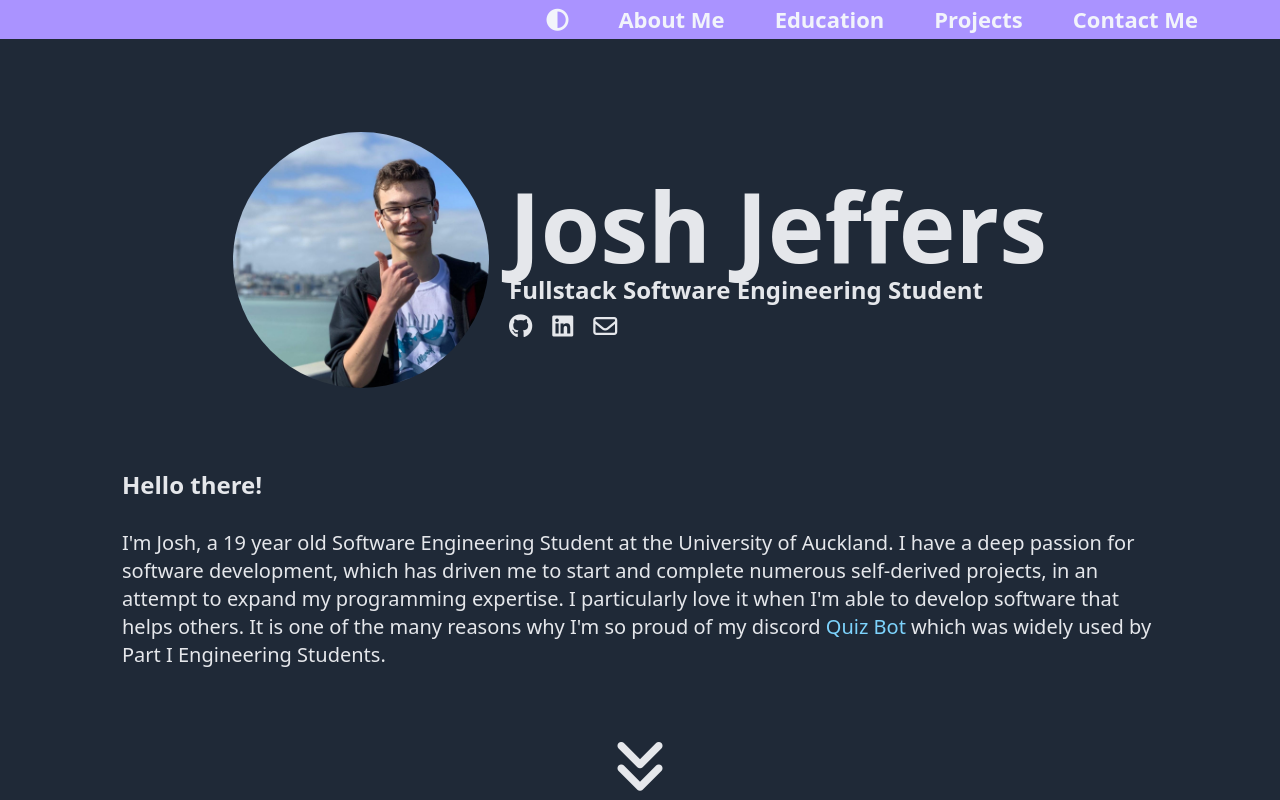
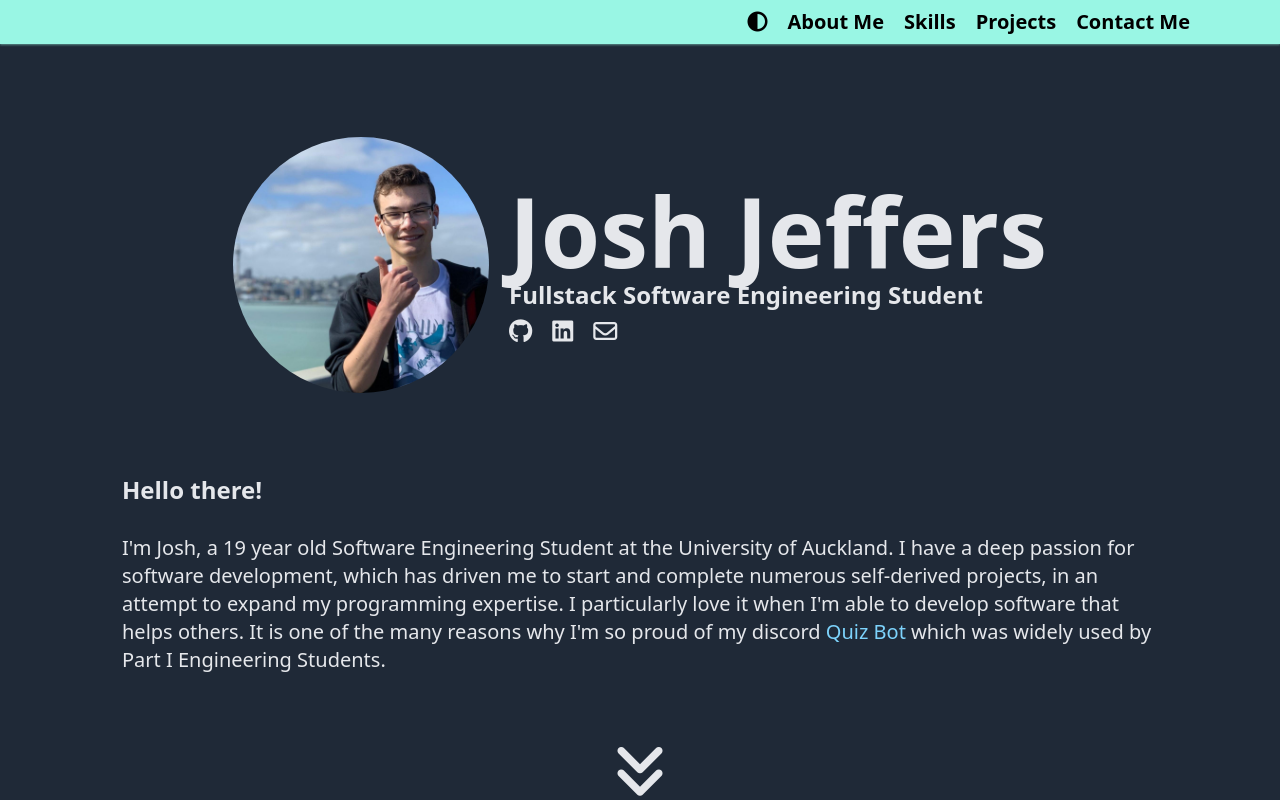
Before and after one commit to pumbas600/E-Portfolio, a React (Create React App) app: page / in a window 1280 px wide. Shown: the top 800 px of the page. Built offline with nearby package versions, Linux system fonts and the light colour scheme.

Commit message:
Changed colour of header to teal

```diff
--- a/src/Components/HomePage/Header.tsx
+++ b/src/Components/HomePage/Header.tsx
@@ -6,15 +6,13 @@ interface Props {
 
 const Header:React.FC<Props> = (props) => {
     return (
-        <div className="header-group">
-            <div className="header-secondary">
-                <div className="navigation-buttons centred-body">
-                    <i onClick={() => props.toggleTheme()} className="btn nav-button fas fa-adjust"/>
-                    <a href="#about-me"  className="nav-button link-hover-effect">About Me</a>
-                    <a href="#education" className="nav-button link-hover-effect">Education</a>
-                    <a href="#projects"  className="nav-button link-hover-effect">Projects</a>
-                    <a href="#contact-me"  className="nav-button link-hover-effect">Contact Me</a>
-                </div>
+        <div className="w-full bg-teal-200 py-2 shadow-teal-200/50 shadow-sm">
+            <div className="flex flex-row justify-end centred-body items-center text-xl font-bold">
+                <i onClick={() => props.toggleTheme()} className="ml-5 fas fa-adjust"/>
+                <a href="#about-me" className="ml-5">About Me</a>
+                <a href="#technical-skills" className="ml-5">Skills</a>
+                <a href="#projects" className="ml-5">Projects</a>
+                <a href="#contact-me" className="ml-5">Contact Me</a>
             </div>
         </div>
     )
```
